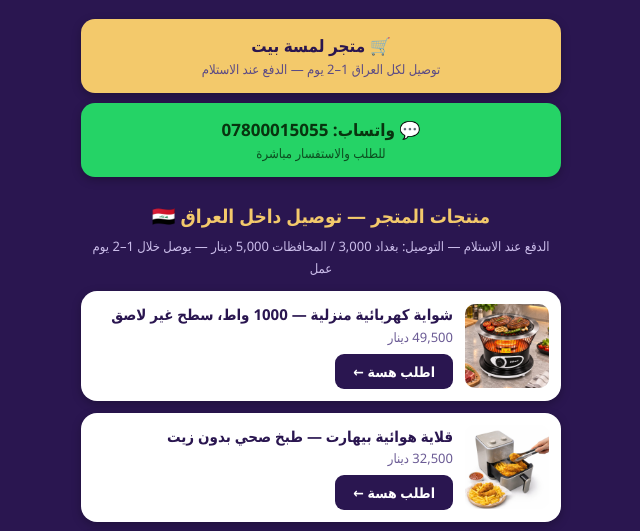
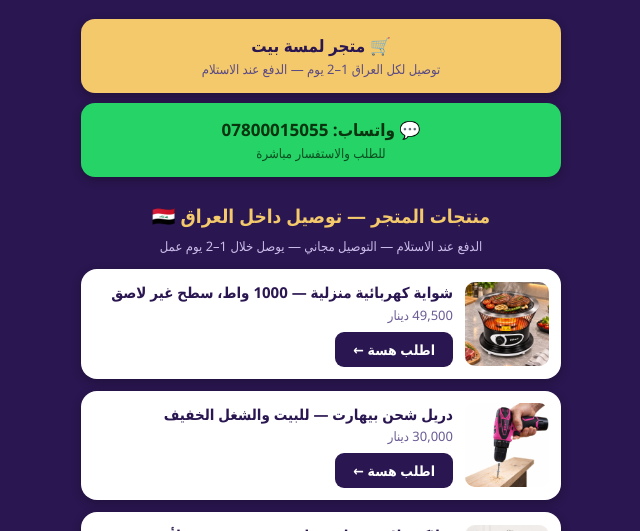
Before and after one commit to styrs48-crypto/styrs48-crypto.github.io, a plain HTML site: page index.html in a window 1280 px wide. Shown: the part 206-737 px from the top of the page, without its empty margins (319-959 px from the left). Drawn offline with Linux system fonts and the light colour scheme.

Commit message:
Remove delisted air fryer, delivery is free

```diff
--- a/index.html
+++ b/index.html
@@ -38,7 +38,7 @@
     <small>للطلب والاستفسار مباشرة</small></a>
 
   <h2>منتجات المتجر — توصيل داخل العراق 🇮🇶</h2>
-  <p class="note">الدفع عند الاستلام — التوصيل: بغداد 3,000 / المحافظات 5,000 دينار — يوصل خلال 1–2 يوم عمل</p>
+  <p class="note">الدفع عند الاستلام — التوصيل مجاني — يوصل خلال 1–2 يوم عمل</p>
 
   <div class="card">
     <img src="img/m13261.jpg" alt="شواية كهربائية منزلية">
@@ -46,15 +46,6 @@
       <div class="t">شواية كهربائية منزلية — 1000 واط، سطح غير لاصق</div>
       <div class="p">49,500 دينار</div>
       <a href="https://rolemall.com/?strung=z0rnw6sgootquality13261">اطلب هسة ←</a>
-    </div>
-  </div>
-
-  <div class="card">
-    <img src="img/m12459.jpg" alt="قلاية هوائية بيهارت">
-    <div>
-      <div class="t">قلاية هوائية بيهارت — طبخ صحي بدون زيت</div>
-      <div class="p">32,500 دينار</div>
-      <a href="https://rolemall.com/?strung=z0rnw6sgootquality12459">اطلب هسة ←</a>
     </div>
   </div>
 
```
